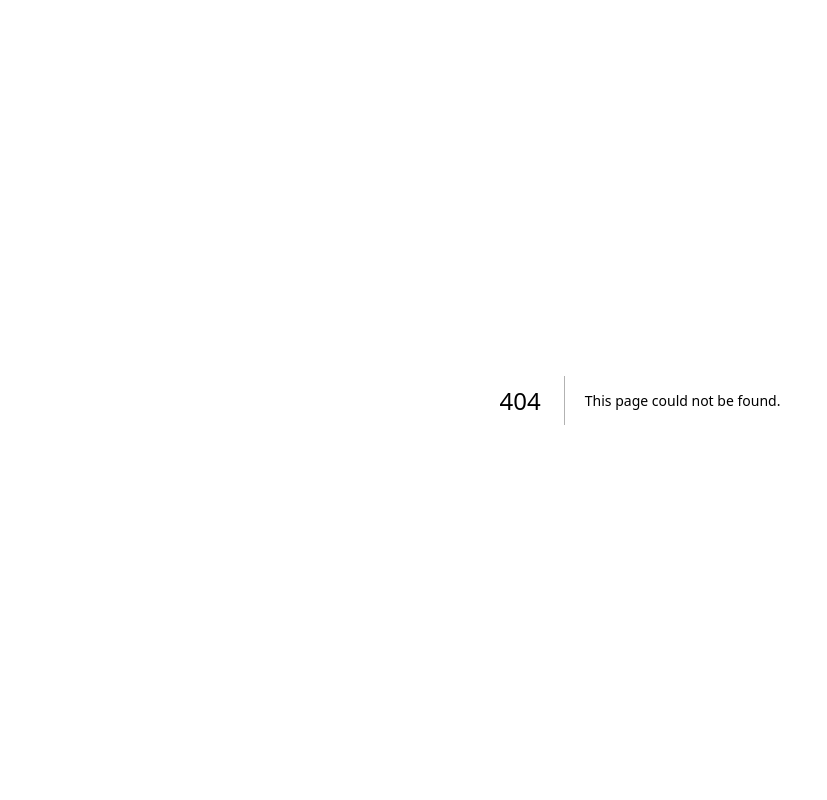
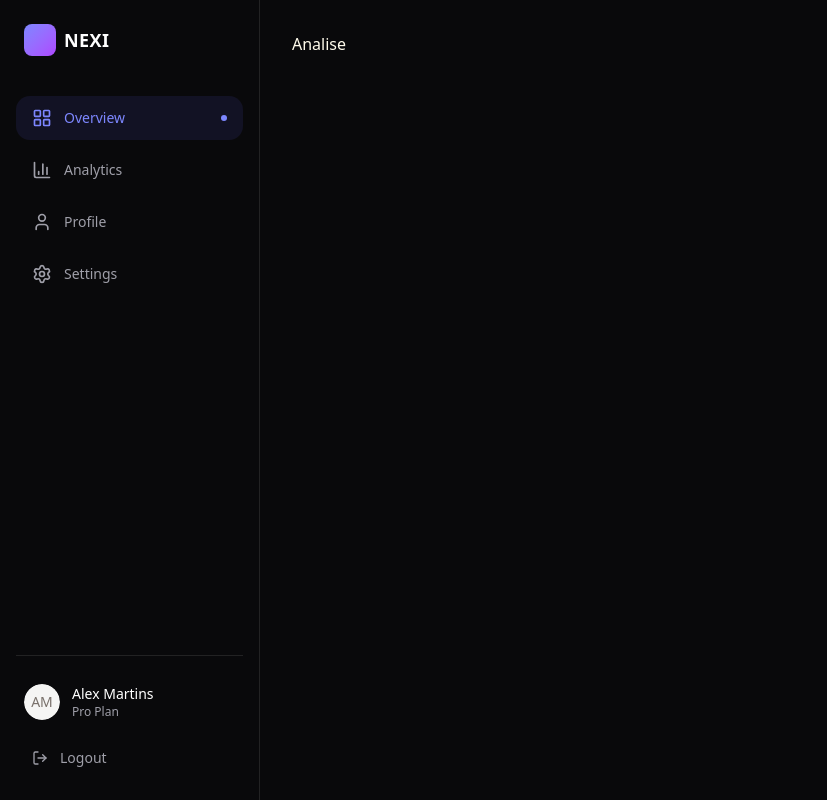
Before and after one commit to klismanmelo/nexi-app, a Next.js app in the folder apps/web/: page /dashboard/analise in a window 1280 px wide. Before the commit this address had no page. Shown: the whole page, without its empty margins (0-827 px from the left). Built offline with nearby package versions, Linux system fonts and the light colour scheme.

Commit message:
Implement Sidebar in page

```diff
--- /dev/null
+++ b/apps/web/app/dashboard/analise/page.tsx
@@ -0,0 +1,5 @@
+export default function Analise() {
+    return (
+        <h1 className="text-amber-50">Analise</h1>
+    )
+}
--- a/apps/web/app/dashboard/dashboard.tsx
+++ b/apps/web/app/dashboard/dashboard.tsx
@@ -25,12 +25,6 @@ export function DashboardPage({ user }: DashboardPageProps) {
                 period="Last 7 Days"
             />
 
-            <form action={signOut}>
-                <Button variant="destructive" size="sm">
-                    Sign out
-                </Button>
-            </form>
-
             {/* Stats */}
             <section className="grid gap-6 md:grid-cols-2 lg:grid-cols-4">
                 <StatsCard title="Total Views" total="8.4K" status="+12%" icon={<Eye className="h-5 w-5" />} />
--- /dev/null
+++ b/apps/web/app/dashboard/layout.tsx
@@ -0,0 +1,16 @@
+import { Sidebar } from "@/components/sidebar/Sidebar"
+
+export default function DashboardLayout({
+    children,
+}: {
+    children: React.ReactNode
+}) {
+    return (
+        <div className="flex min-h-screen bg-zinc-950">
+            <Sidebar />
+            <main className="flex-1 p-8">
+                {children}
+            </main>
+        </div>
+    )
+}
--- /dev/null
+++ b/apps/web/components/sidebar/Sidebar.tsx
@@ -0,0 +1,81 @@
+import {
+    LayoutGrid,
+    BarChart3,
+    User,
+    Settings,
+    LogOut,
+} from "lucide-react"
+import { Avatar, AvatarFallback, AvatarImage } from "@/components/ui/avatar"
+import { SidebarItem } from "./SidebarItem"
+import { signOut } from "@/app/dashboard/signout"
+import Link from "next/link"
+
+export function Sidebar() {
+    return (
+        <aside className="flex h-screen w-65 flex-col border-r border-white/10 bg-zinc-950 px-4 py-6">
+            {/* Logo */}
+            <div className="mb-10 flex items-center gap-2 px-2">
+                <div className="h-8 w-8 rounded-md bg-linear-to-br from-indigo-400 to-purple-500" />
+                <span className="text-lg font-semibold tracking-wide text-white">
+                    NEXI
+                </span>
+            </div>
+
+            {/* Navigation */}
+            <nav className="flex flex-col gap-2">
+                <Link href="/dashboard">
+                    <SidebarItem
+                        icon={<LayoutGrid className="h-5 w-5" />}
+                        label="Overview"
+                        active
+                    />
+                </Link>
+
+                <Link href="/dashboard/analise">
+                    <SidebarItem
+                        icon={<BarChart3 className="h-5 w-5" />}
+                        label="Analytics"
+                    />
+                </Link>
+                <SidebarItem
+                    icon={<User className="h-5 w-5" />}
+                    label="Profile"
+                />
+                <SidebarItem
+                    icon={<Settings className="h-5 w-5" />}
+                    label="Settings"
+                />
+            </nav>
+
+            {/* Spacer */}
+            <div className="flex-1" />
+
+            {/* User */}
+            <div className="border-t border-white/10 pt-4">
+                <div className="flex items-center gap-3 px-2 py-3">
+                    <Avatar className="h-9 w-9">
+                        <AvatarImage src="" />
+                        <AvatarFallback>AM</AvatarFallback>
+                    </Avatar>
+
+                    <div className="flex-1">
+                        <p className="text-sm font-medium text-white">
+                            Alex Martins
+                        </p>
+                        <p className="text-xs text-zinc-400">
+                            Pro Plan
+                        </p>
+                    </div>
+                </div>
+
+                <form action={signOut}>
+                    <button type="submit" className="mt-2 flex w-full items-center gap-3 rounded-lg px-4 py-2 text-sm text-zinc-400 hover:bg-white/5 hover:text-white transition">
+                        <LogOut className="h-4 w-4" />
+                        Logout
+                    </button>
+                </form>
+
+            </div>
+        </aside>
+    )
+}
--- /dev/null
+++ b/apps/web/components/sidebar/SidebarItem.tsx
@@ -0,0 +1,38 @@
+import { ReactNode } from "react"
+import { cn } from "@/lib/utils"
+
+interface SidebarItemProps {
+    icon: ReactNode
+    label: string
+    active?: boolean
+}
+
+export function SidebarItem({ icon, label, active }: SidebarItemProps) {
+    return (
+        <button
+            className={cn(
+                "group flex w-full items-center gap-3 rounded-xl px-4 py-3 text-sm transition",
+                active
+                    ? "bg-indigo-500/10 text-indigo-400"
+                    : "text-zinc-400 hover:bg-white/5 hover:text-white"
+            )}
+        >
+            <span
+                className={cn(
+                    "text-zinc-400 transition-colors",
+                    active && "text-indigo-400"
+                )}
+            >
+                {icon}
+            </span>
+
+            <span className="flex-1 text-left font-medium">
+                {label}
+            </span>
+
+            {active && (
+                <span className="h-1.5 w-1.5 rounded-full bg-indigo-400" />
+            )}
+        </button>
+    )
+}
```
